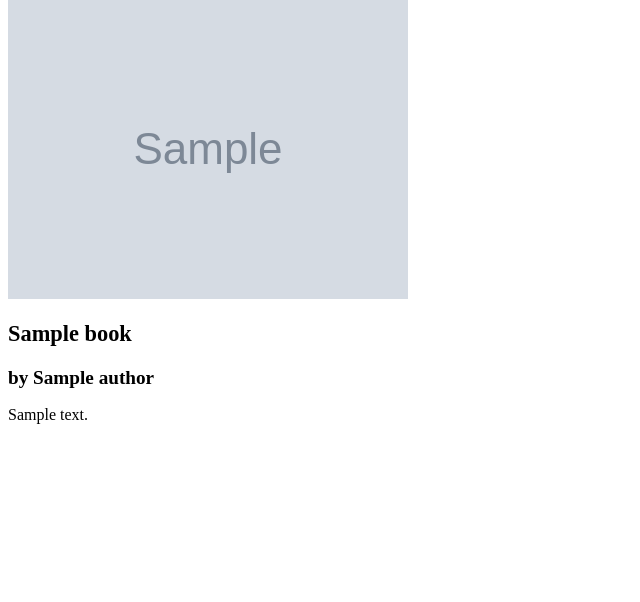
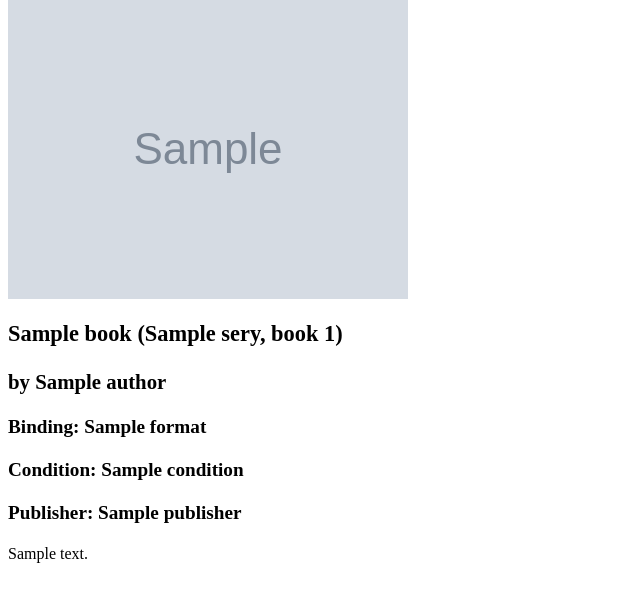
Before and after one commit to EdSalisbury/library, a Django app: template templates/book/view.html in a window 1280 px wide. Shown: the part 156-758 px from the top of the page, without its empty margins (0-640 px from the left). Run offline with Django 3.2, Linux system fonts and the light colour scheme; the template is opened without the code that fills it: most values are stand-ins (such as "Sample title", 1, 10 or a date in 2020); grey boxes marked "Sample" are stand-in pictures; some libraries are stand-ins or nearby versions.

Commit message:
Added fields to book view and updated heading sizes

```diff
--- a/static/css/custom.css
+++ b/static/css/custom.css
@@ -39,6 +39,12 @@ h1
 
 h2
 {
+    font-size: 130%;
+    line-height: 135%;
+}
+
+h3
+{
     font-size: 120%;
     line-height: 125%;
 }
--- a/templates/book/view.html
+++ b/templates/book/view.html
@@ -10,8 +10,19 @@
             {% endif %}
         </div>
         <div class="span8">
-            <h1>{{ book.title }}</h1>
+            <h1>{{ book.title }}
+            {% if book.series %}
+                {% if book.series_number %}
+                    ({{ book.series.name}}, book {{ book.series_number }})</h1>
+                {% else %}
+                    ({{ book.series.name }})
+                {% endif %}
+            {% endif %}
+            </h1>
             <h2>by {{ book.author.name }}</h2>
+            <h3>Binding: {{ book.format.label }}</h3>
+            <h3>Condition: {{ book.condition.label }}</h3>
+            <h3>Publisher: {{ book.publisher.name }}</h3>
             <div>
                 {% autoescape off %}
                 {{ book.description }}
```
